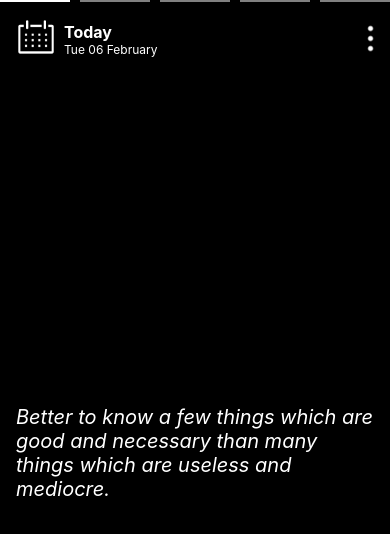
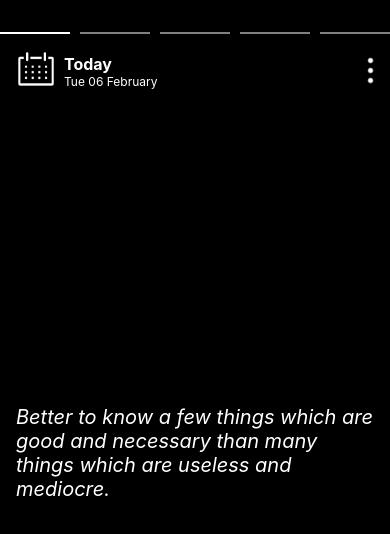
Before and after one commit to StephenAraka/wisdom, a React Native app: screen / in a window 390 px wide. Shown: the top 534 px of the page. Built offline with nearby package versions, Linux system fonts and the light colour scheme.

Commit message:
Move quotes to own screen

```diff
--- a/App.js
+++ b/App.js
@@ -1,65 +1,13 @@
-import { useState } from 'react';
-import { SafeAreaView, StyleSheet, Text, View } from 'react-native';
-import jsonData from './data.json';
-import SwipeView from './src/components/SwipeView';
-import Header from './src/components/Header';
-
-const quotes = jsonData.quotes;
+import React from 'react';
+import store from './src/context/store';
+import { Provider } from 'react-redux';
+import QuotesScreen from './src/screens/QuotesScreen';
 
 export default function App() {
-  const [activeSubQuote, setActiveSubQuote] = useState(0);
 
   return (
-    <SafeAreaView style={styles.container}>
-      {/* <StatusBar style="auto" /> */}
-      <View style={styles.progressIndicators}>
-        {quotes[0].slice(1).map((subquote, index) => {
-          const width = Math.floor((100 / quotes[0].slice(1).length) - 2).toString() + '%';
-          return <View key={`indicator${index}`} style={styles.progressIndicatorBar(width, activeSubQuote === index)} />
-        })}
-      </View>
-      <Header />
-      <SwipeView activeSubQuote={activeSubQuote} setActiveSubQuote={setActiveSubQuote} subQuoteLength={(quotes[0].length) - 2}>
-        <View style={styles.contentContainer}>
-          {quotes[0].slice(1).map((subquote, index) => {
-            const width = Math.floor((100 / quotes[0].length) - 2).toString() + '%';
-            return (index === activeSubQuote && <Text key={`content${index}`} style={styles.text(subquote.italics)}>{subquote.message}</Text>)
-          })}
-        </View>
-        </SwipeView>
-    </SafeAreaView>
+    <Provider store={store}>
+      <QuotesScreen />
+    </Provider>
   );
 }
-
-const styles = StyleSheet.create({
-  container: {
-    display: 'flex',
-    flex: 1,
-    backgroundColor: '#000',
-    paddingVertical: 32,
-  },
-  contentContainer: {
-    paddingHorizontal: 16,
-    paddingVertical: 32,
-    width: '100%',
-    flex: 1,
-    alignItems: 'center',
-    justifyContent: 'center',
-  },
-  progressIndicators: {
-    display: 'flex',
-    flexDirection: 'row',
-    justifyContent: 'space-between',
-    width: '100%',
-  },
-  progressIndicatorBar: (width, isActive) => ({
-    height: 2,
-    backgroundColor: isActive ? '#fff' : 'grey',
-    width,
-  }),
-  text: (italics)=> ({
-    color: '#fff',
-    fontSize: 20,
-    fontStyle: italics ? 'italic': 'normal'
-  })
-});
--- /dev/null
+++ b/src/screens/QuotesScreen.jsx
@@ -0,0 +1,64 @@
+import { StyleSheet, Text, View } from 'react-native'
+import React, { useState } from 'react';
+import jsonData from '../../data.json';
+import SwipeView from '../components/SwipeView';
+import Header from '../components/Header';
+import { connect } from 'react-redux';
+import ScreenLayout from '../components/ScreenLayout';
+import globalStyles from '../assets/styles/globalStyles';
+
+const quotes = jsonData.quotes;
+
+const QuotesScreen = ({ isDarkTheme }) => {
+  const [activeSubQuote, setActiveSubQuote] = useState(0);
+
+  return (
+    <ScreenLayout>
+      <View style={styles.progressIndicators}>
+        {quotes[0].slice(1).map((subquote, index) => {
+          const width = Math.floor((100 / quotes[0].slice(1).length) - 2).toString() + '%';
+          return <View key={`indicator${index}`} style={styles.progressIndicatorBar(width, activeSubQuote === index, isDarkTheme)} />
+        })}
+      </View>
+      <Header isDarkTheme={isDarkTheme} />
+      <SwipeView activeSubQuote={activeSubQuote} setActiveSubQuote={setActiveSubQuote} subQuoteLength={(quotes[0].length) - 2}>
+        <View style={styles.contentContainer}>
+          {quotes[0].slice(1).map((subquote, index) => {
+            const width = Math.floor((100 / quotes[0].length) - 2).toString() + '%';
+            return (index === activeSubQuote && <Text key={`content${index}`} style={globalStyles.quoteText(isDarkTheme, subquote.italics)}>{subquote.message}</Text>)
+          })}
+        </View>
+      </SwipeView>
+    </ScreenLayout>
+  )
+}
+
+
+const mapStateToProps = (state) => ({
+  isDarkTheme: state.theme.isDarkTheme,
+});
+
+export default connect(mapStateToProps) (QuotesScreen);
+
+const styles = StyleSheet.create({
+  contentContainer: {
+    paddingHorizontal: 16,
+    paddingVertical: 32,
+    width: '100%',
+    flex: 1,
+    alignItems: 'center',
+    justifyContent: 'center',
+  },
+  progressIndicators: {
+    display: 'flex',
+    flexDirection: 'row',
+    justifyContent: 'space-between',
+    width: '100%',
+  },
+  progressIndicatorBar: (width, isActive, isDarkMode) => ({
+    height: 2,
+    backgroundColor: isActive ? `${isDarkMode ? '#fff' : '#000'}` : 'grey',
+    width,
+  }),
+
+})
```
